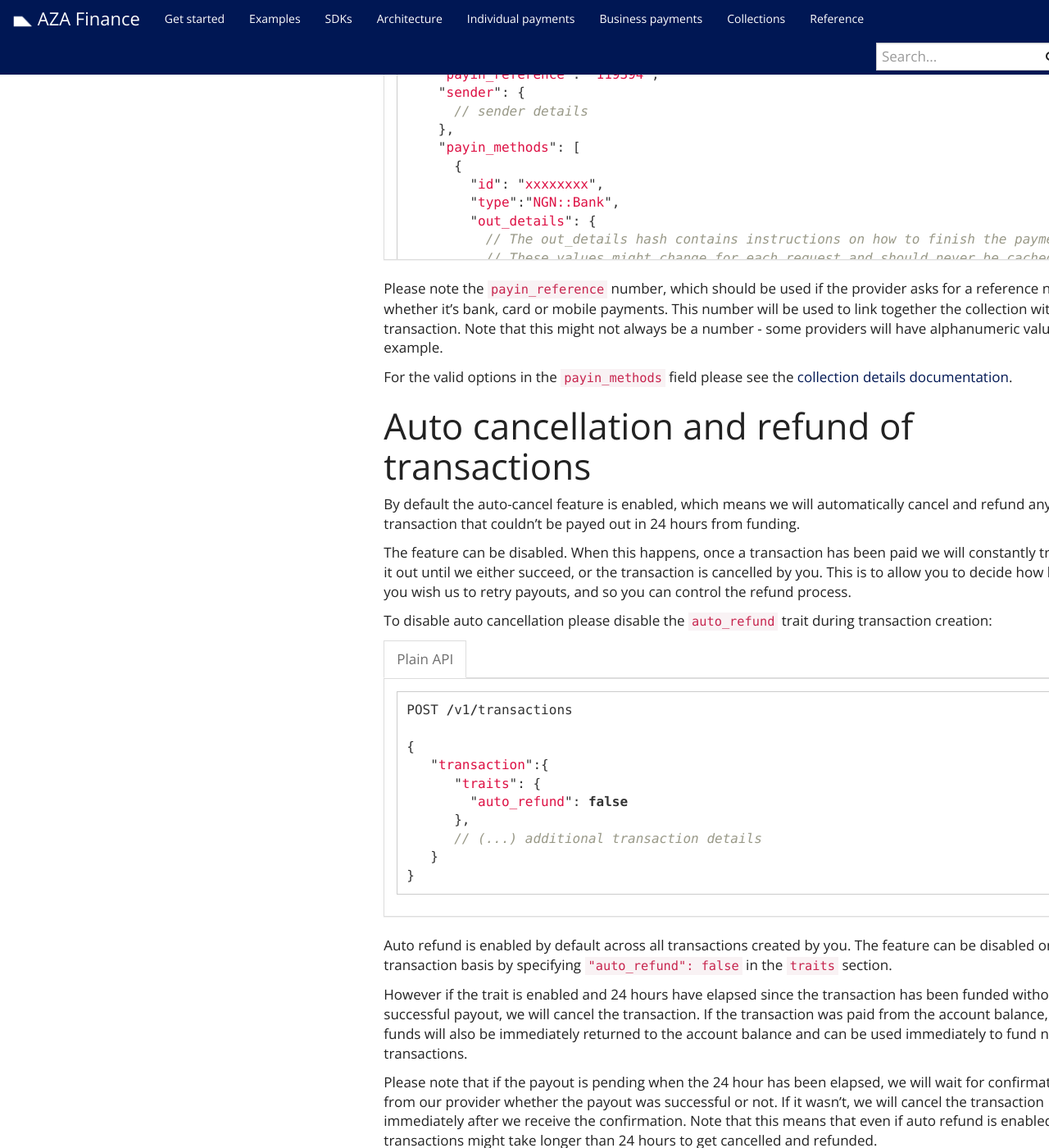
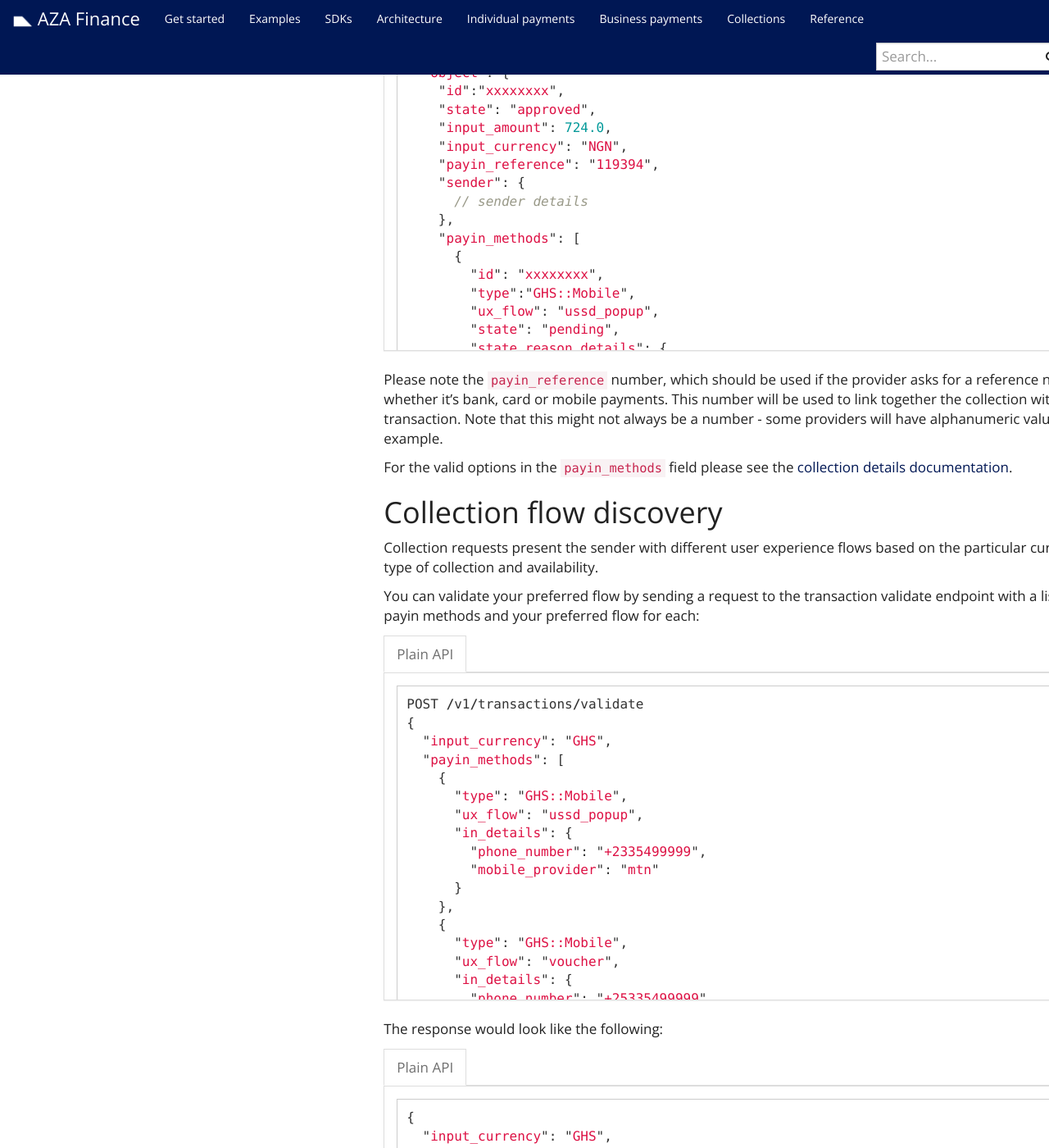
Before and after one commit to transferzero/api-documentation, a Jekyll site: the page built from _docs/additional-features.md, in a window 1280 px wide and 1400 px high, scrolled down 5218 px. Shown: the whole window at 82% size. Built offline with Jekyll 4.4.1, drawn with Linux system fonts in a browser that asks for light colours; nearby versions of some CDN libraries; comment, search, counter and statistics services are not loaded; some of the changed text lies outside the part shown.

Commit message:
BTA-7797 Add collection flow discovery to additional features page

````diff
--- a/_docs/additional-features.md
+++ b/_docs/additional-features.md
@@ -181,12 +181,13 @@ How to handle automated collection requests are based on the particular currency
 
 You can also check the [API reference documentation](https://api.transferzero.com/documentation#fetching-possible-payin-methods) for more details.
 
+## Collection transaction
 The generic structure of a transaction that collects the equivalent of 100 USD from senders and pays out to the USD balance (that will be payed out manually by our team in bulk) looks like the following:
 
 {% capture data-raw %}
 ```javascript
 {
-  "input_currency": "NGN",
+  "input_currency": "GHS",
   "payin_methods": [
     {
       // payin method details
@@ -236,7 +237,15 @@ The response will always look like the following. It is very similar to the stan
     "payin_methods": [
       {
         "id": "xxxxxxxx",
-        "type":"NGN::Bank",
+        "type":"GHS::Mobile",
+        "ux_flow": "ussd_popup",
+        "state": "pending",
+        "state_reason_details": {
+          "code": "1",
+          "category": "pending",
+          "messages": ["Pending", "Pending", "Pending"],
+          "description": "Awaiting funds from the sender."
+        }
         "out_details": {
           // The out_details hash contains instructions on how to finish the payment.
           // These values might change for each request and should never be cached.
@@ -264,6 +273,94 @@ The response will always look like the following. It is very similar to the stan
 Please note the `payin_reference` number, which should be used if the provider asks for a reference number whether it's bank, card or mobile payments. This number will be used to link together the collection with the transaction. Note that this might not always be a number - some providers will have alphanumeric values for example.
 
 For the valid options in the `payin_methods` field please see the [collection details documentation]({{ "/docs/collection-details/" | prepend: site.baseurl }}).
+
+
+## Collection flow discovery
+Collection requests present the sender with different user experience flows based on the particular currency, type of collection and availability.
+
+You can validate your preferred flow by sending a request to the transaction validate endpoint with a list of payin methods and your preferred flow for each:
+
+{% capture data-raw %}
+```javascript
+POST /v1/transactions/validate
+{
+  "input_currency": "GHS",
+  "payin_methods": [
+    {
+      "type": "GHS::Mobile",
+      "ux_flow": "ussd_popup",
+      "in_details": {
+        "phone_number": "+2335499999",
+        "mobile_provider": "mtn"
+      }
+    },
+    {
+      "type": "GHS::Mobile",
+      "ux_flow": "voucher",
+      "in_details": {
+        "phone_number": "+25335499999",
+        "mobile_provider": "mtn"
+      }
+    },
+  ],
+  "sender": {
+    // sender details
+  },
+  "recipients": [
+   // recipient details
+  ],
+  "metadata": {},
+  "external_id": "806ec63a-a5a7-43cc-9d75-1ee74fbcc026"
+}
+```
+{% endcapture %}
+
+{% include language-tabbar.html prefix="collection-flow-discovery" raw=data-raw %}
+
+The response would look like the following:
+
+{% capture data-raw %}
+```javascript
+{
+  "input_currency": "GHS",
+  "payin_methods": [
+    {
+      "type": "GHS::Mobile",
+      "ux_flow": "ussd_popup",
+      "in_details": {
+        "phone_number": "+2335499999",
+        "mobile_provider": "mtn"
+      },
+      "errors": {
+        "ux_flow": "invalid"
+      }
+    },
+    {
+      "type": "GHS::Mobile",
+      "ux_flow": "voucher",
+      "in_details": {
+        "phone_number": "+2335499999",
+        "mobile_provider": "mtn"
+      },
+      "errors": {}
+    }
+  ],
+  "sender": {
+    // sender details
+  },
+  "recipients": [
+   // recipient details
+  ],
+  "metadata": {},
+  "external_id": "806ec63a-a5a7-43cc-9d75-1ee74fbcc026"
+}
+```
+{% endcapture %}
+
+{% include language-tabbar.html prefix="collection-flow-response" raw=data-raw %}
+
+For the above example, it shows that `ussd_popup` is not available and you can only use `voucher` to initiate the collection.
+
 
 # Auto cancellation and refund of transactions
 
````
